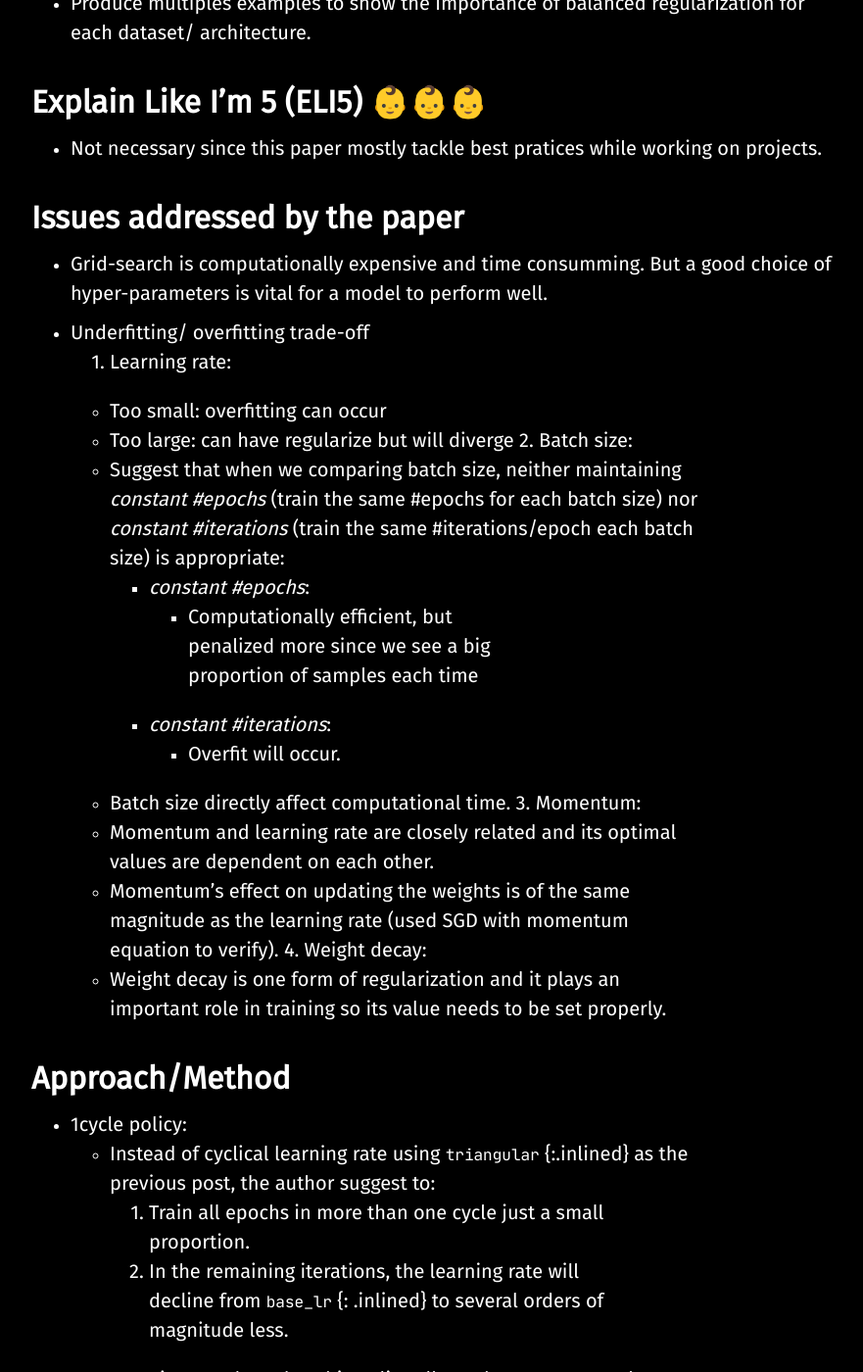
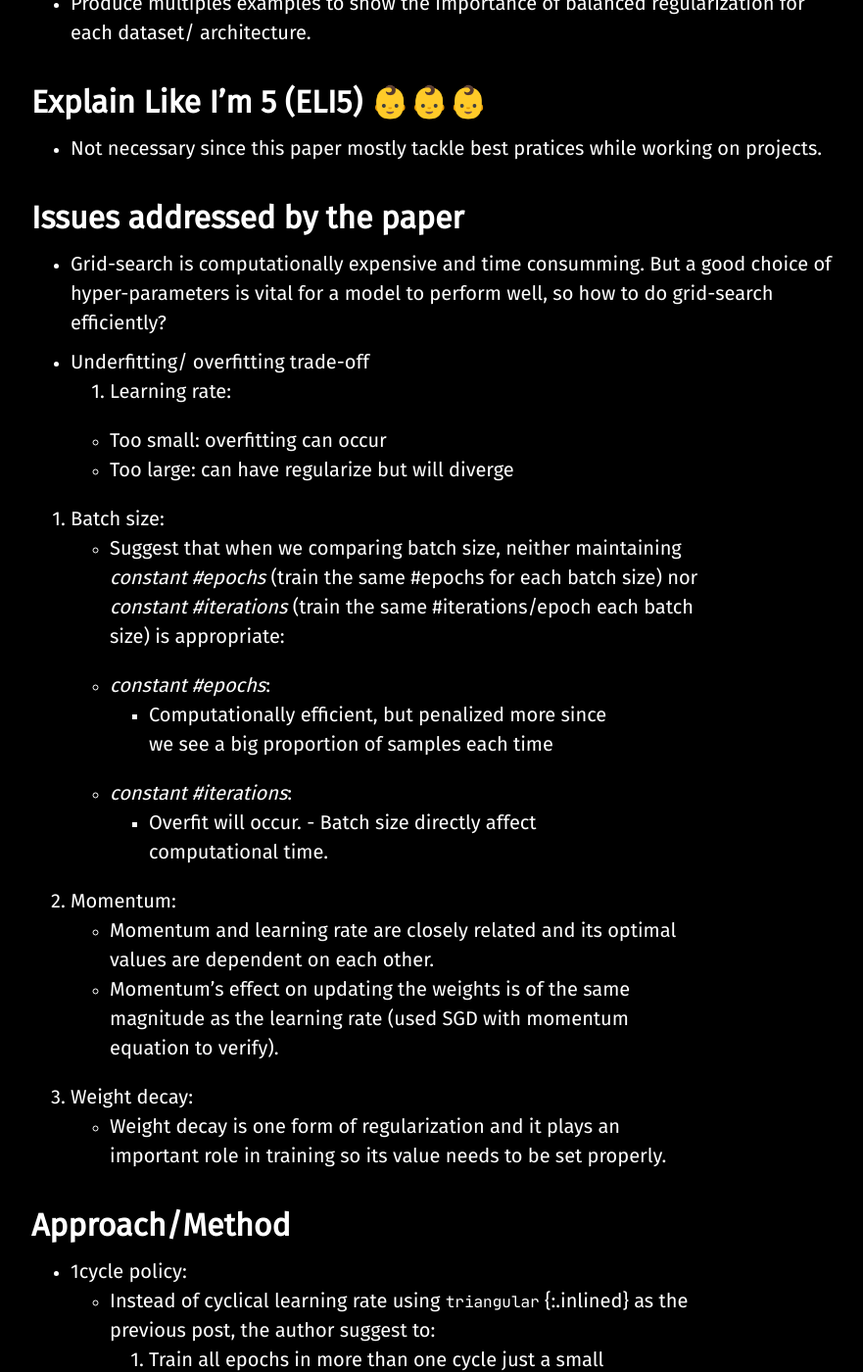
Before and after one commit to bomcon123456/bomcon123456.github.io, a Jekyll site: the page built from _posts/2020-08-10-1cycle.md, in a window 1280 px wide and 1400 px high, scrolled down 2036 px. Shown: the whole window at 98% size, without its empty margins (112-993 px from the left). Built offline with Jekyll 4.4.1, drawn with Linux system fonts in a browser that asks for light colours; nearby versions of some CDN libraries; formulas are drawn with MathJax 3; some of the changed text lies outside the part shown.

Commit message:
Update images for 1cycle

```diff
--- a/_posts/2020-08-10-1cycle.md
+++ b/_posts/2020-08-10-1cycle.md
@@ -22,11 +22,12 @@
 - Not necessary since this paper mostly tackle best pratices while working on projects.
 
 ## Issues addressed by the paper
-- Grid-search is computationally expensive and time consumming. But a good choice of hyper-parameters is vital for a model to perform well.
+- Grid-search is computationally expensive and time consumming. But a good choice of hyper-parameters is vital for a model to perform well, so how to do grid-search efficiently?
 - Underfitting/ overfitting trade-off
 1. Learning rate:
   - Too small: overfitting can occur
   - Too large: can have regularize but will diverge
+
 2. Batch size:
   - Suggest that when we comparing batch size, neither maintaining _constant #epochs_ (train the same #epochs for each batch size) nor _constant #iterations_ (train the same #iterations/epoch each batch size) is appropriate:
     - _constant #epochs_:
@@ -34,9 +35,11 @@
     - _constant #iterations_:
       - Overfit will occur.
   - Batch size directly affect computational time.
+
 3. Momentum:
   - Momentum and learning rate are closely related and its optimal values are dependent on each other.
   - Momentum's effect on updating the weights is of the same magnitude as the learning rate (used SGD with momentum equation to verify).
+
 4. Weight decay:
   - Weight decay is one form of regularization and it plays an important role in training so its value needs to be set properly.
 
```
Also changed, not shown: other parts of _posts/2020-08-10-1cycle.md (+1 -0 lines), _posts/2020-08-03-clr.md (+1 -1 lines), assets/images/1cycle/lr_m.png (added).
